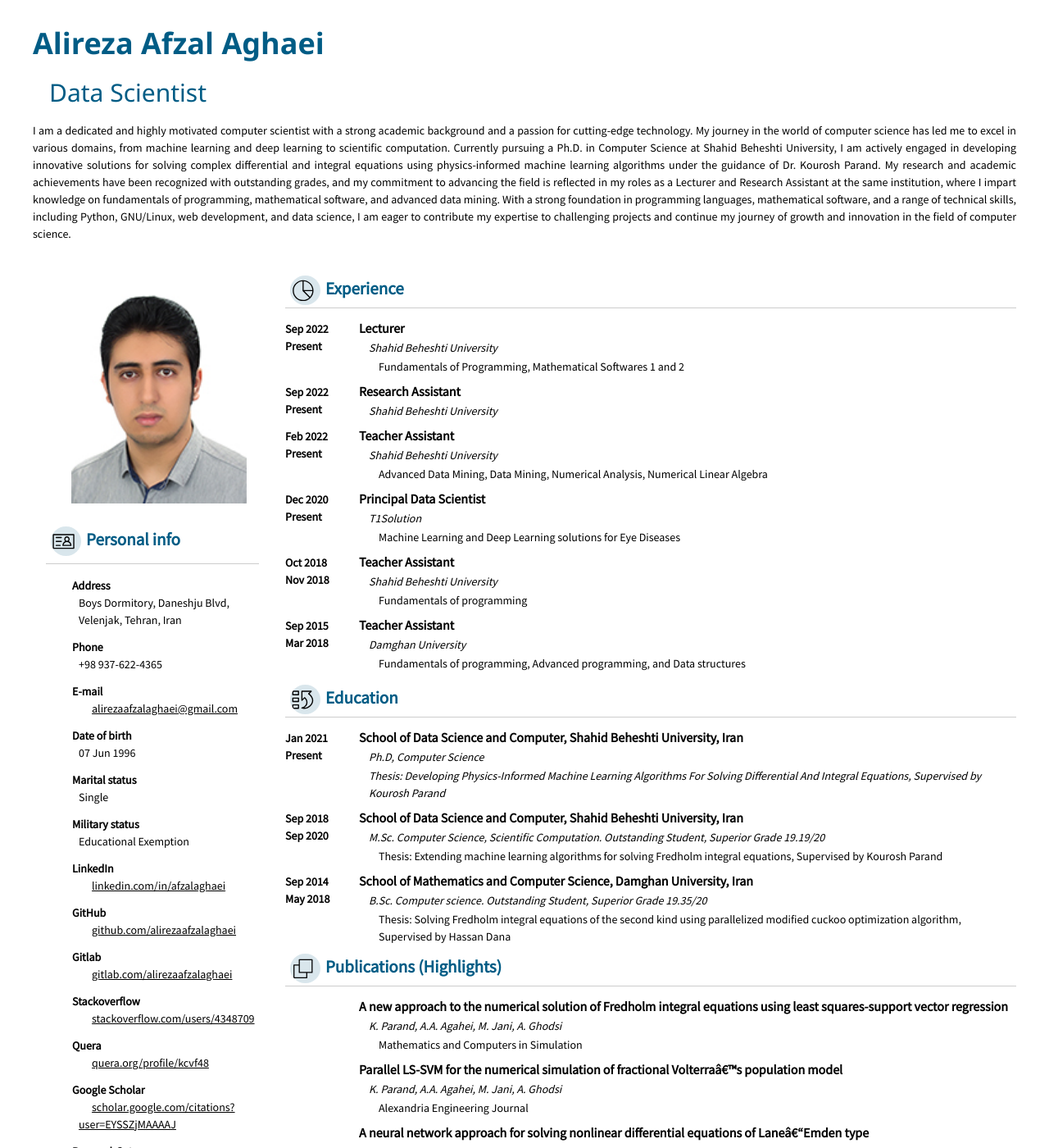
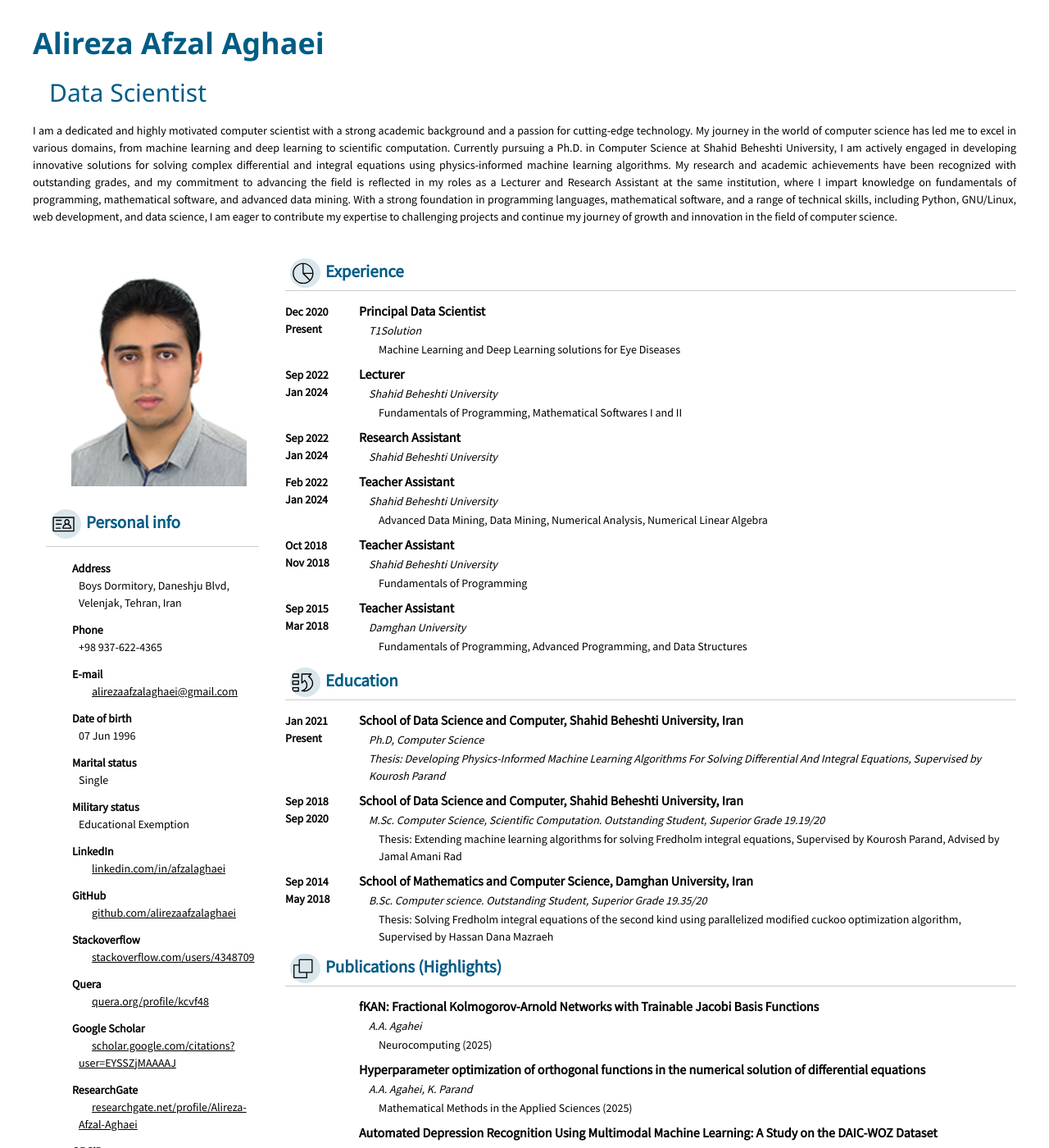
Before and after one commit to alirezaafzalaghaei/alirezaafzalaghaei.github.io, a Jekyll site: the page pages/cv/index.html, which Jekyll copies as it is, in a window 1280 px wide and 1400 px high. Shown: the whole window at 82% size. Built offline with Jekyll 4.4.1, drawn with Linux system fonts in a browser that asks for light colours; some of the changed text lies outside the part shown.

Commit message:
update resume

```diff
--- a/pages/cv/index.html
+++ b/pages/cv/index.html
@@ -225,7 +225,7 @@
          science has led me to excel in various domains, from machine learning and deep learning to scientific
          computation. Currently pursuing a Ph.D. in Computer Science at Shahid Beheshti University, I am actively
          engaged in developing innovative solutions for solving complex differential and integral equations using
-         physics-informed machine learning algorithms under the guidance of Dr. Kourosh Parand. My research and academic
+         physics-informed machine learning algorithms. My research and academic
          achievements have been recognized with outstanding grades, and my commitment to advancing the field is
          reflected in my roles as a Lecturer and Research Assistant at the same institution, where I impart knowledge on
          fundamentals of programming, mathematical software, and advanced data mining. With a strong foundation in
@@ -275,11 +275,6 @@
                      target="_blank">github.com/alirezaafzalaghaei</a></span>
             </div>
             <div class="item">
-               <span>Gitlab</span>
-               <span><a href="https://gitlab.com/alirezaafzalaghaei"
-                     target="_blank">gitlab.com/alirezaafzalaghaei</a></span>
-            </div>
-            <div class="item">
                <span>Stackoverflow</span>
                <span><a href="https://stackoverflow.com/users/4348709"
                      target="_blank">stackoverflow.com/users/4348709</a></span>
@@ -299,6 +294,11 @@
                      target="_blank">researchgate.net/profile/Alireza-Afzal-Aghaei</a></span>
             </div>
             <div class="item">
+               <span>ORCiD</span>
+               <span><a href="https://orcid.org/0000-0001-9505-819X"
+                     target="_blank">orcid.org/0000-0001-9505-819X</a></span>
+            </div>
+            <div class="item">
                <span>Telegram</span>
                <span><a href="https://t.me/conficker" target="_blank">t.me/conficker</a></span>
             </div>
@@ -308,22 +308,31 @@
       <div class="w3-container w3-rest right">
          <div class="block">
             <div class="box w3-border-bottom" id="experience"><span class="ico"></span>Experience</div>
+                           <div class="item">
+                  <div class="w3-col item-left">Dec 2020<br>Present</div>
+                  <div class="w3-rest item-right">
+                     <div class="item-right-1">Principal Data Scientist</div>
+                     <div class="item-right-2">T1Solution</div>
+                     <div class="item-right-3">Machine Learning and Deep Learning solutions for Eye Diseases</div>
+                  </div>
+               </div>
+
             <div class="item">
-               <div class="w3-col item-left">Sep 2022<br>Present</div>
+               <div class="w3-col item-left">Sep 2022<br>Jan 2024</div>
                <div class="w3-rest item-right">
                   <div class="item-right-1">Lecturer</div>
                   <div class="item-right-2">Shahid Beheshti University</div>
-                  <div class="item-right-3">Fundamentals of Programming, Mathematical Softwares 1 and 2</div>
+                  <div class="item-right-3">Fundamentals of Programming, Mathematical Softwares I and II</div>
                </div>
                <div class="item">
-                  <div class="w3-col item-left">Sep 2022<br>Present</div>
+                  <div class="w3-col item-left">Sep 2022<br>Jan 2024</div>
                   <div class="w3-rest item-right">
                      <div class="item-right-1">Research Assistant</div>
                      <div class="item-right-2">Shahid Beheshti University</div>
                   </div>
                </div>
                <div class="item">
-                  <div class="w3-col item-left">Feb 2022<br>Present</div>
+                  <div class="w3-col item-left">Feb 2022<br>Jan 2024</div>
                   <div class="w3-rest item-right">
                      <div class="item-right-1">Teacher Assistant</div>
                      <div class="item-right-2">Shahid Beheshti University</div>
@@ -332,19 +341,11 @@
                   </div>
                </div>
                <div class="item">
-                  <div class="w3-col item-left">Dec 2020<br>Present</div>
-                  <div class="w3-rest item-right">
-                     <div class="item-right-1">Principal Data Scientist</div>
-                     <div class="item-right-2">T1Solution</div>
-                     <div class="item-right-3">Machine Learning and Deep Learning solutions for Eye Diseases</div>
-                  </div>
-               </div>
-               <div class="item">
                   <div class="w3-col item-left">Oct 2018<br>Nov 2018</div>
                   <div class="w3-rest item-right">
                      <div class="item-right-1">Teacher Assistant</div>
                      <div class="item-right-2">Shahid Beheshti University</div>
-                     <div class="item-right-3">Fundamentals of programming</div>
+                     <div class="item-right-3">Fundamentals of Programming</div>
                   </div>
                </div>
                <div class="item">
@@ -352,7 +353,7 @@
                   <div class="w3-rest item-right">
                      <div class="item-right-1">Teacher Assistant</div>
                      <div class="item-right-2">Damghan University</div>
-                     <div class="item-right-3">Fundamentals of programming, Advanced programming, and Data structures
+                     <div class="item-right-3">Fundamentals of Programming, Advanced Programming, and Data Structures
                      </div>
                   </div>
                </div>
@@ -378,7 +379,7 @@
                         Student, Superior Grade 19.19/20</div>
                      <div class="item-right-3">Thesis: Extending machine learning algorithms for solving Fredholm
                         integral
-                        equations, Supervised by Kourosh Parand</div>
+                        equations, Supervised by Kourosh Parand, Advised by Jamal Amani Rad</div>
                   </div>
                </div>
 
@@ -390,7 +391,7 @@
                      <div class="item-right-2">B.Sc. Computer science. Outstanding Student, Superior Grade
                         19.35/20</div>
                      <div class="item-right-3">Thesis: Solving Fredholm integral equations of the second kind using
-                        parallelized modified cuckoo optimization algorithm, Supervised by Hassan Dana</div>
+                        parallelized modified cuckoo optimization algorithm, Supervised by Hassan Dana Mazraeh</div>
                   </div>
                </div>
             </div>
@@ -401,28 +402,25 @@
                <div class="item">
                   <div class="w3-col item-left"></div>
                   <div class="w3-rest item-right">
-                     <div class="item-right-1">A new approach to the numerical solution of Fredholm integral equations
-                        using least squares-support vector regression</div>
-                     <div class="item-right-2">K. Parand, A.A. Agahei, M. Jani, A. Ghodsi</div>
-                     <div class="item-right-3">Mathematics and Computers in Simulation</div>
+                     <div class="item-right-1">fKAN: Fractional Kolmogorov-Arnold Networks with Trainable Jacobi Basis Functions</div>
+                     <div class="item-right-2">A.A. Agahei</div>
+                     <div class="item-right-3">Neurocomputing (2025)</div>
                   </div>
                </div>
                <div class="item">
                   <div class="w3-col item-left"></div>
                   <div class="w3-rest item-right">
-                     <div class="item-right-1">Parallel LS-SVM for the numerical simulation of fractional Volterra’s
-                        population model</div>
-                     <div class="item-right-2">K. Parand, A.A. Agahei, M. Jani, A. Ghodsi</div>
-                     <div class="item-right-3">Alexandria Engineering Journal</div>
+                     <div class="item-right-1">Hyperparameter optimization of orthogonal functions in the numerical solution of differential equations</div>
+                     <div class="item-right-2">A.A. Agahei, K. Parand</div>
+                     <div class="item-right-3">Mathematical Methods in the Applied Sciences (2025)</div>
                   </div>
                </div>
                <div class="item">
                   <div class="w3-col item-left"></div>
                   <div class="w3-rest item-right">
-                     <div class="item-right-1">A neural network approach for solving nonlinear differential equations of
-                        Lane–Emden type</div>
-                     <div class="item-right-2">K. Parand, A.A. Agahei, S. Kiani, T.I. Zadeh, Z. Khosravi</div>
-                     <div class="item-right-3">Engineering with Computers</div>
+                     <div class="item-right-1">Automated Depression Recognition Using Multimodal Machine Learning: A Study on the DAIC-WOZ Dataset</div>
+                     <div class="item-right-2">A.A. Agahei, N. Khodaei</div>
+                     <div class="item-right-3">Computational Mathematics and Computer Modeling with Applications (2024)</div>
                   </div>
                </div>
                <div class="item">
@@ -432,7 +430,16 @@
                         coherence tomography images using a machine learning algorithm</div>
                      <div class="item-right-2">J. Saeidian, T. Mahmoudi, H. Riazi, Z. Montazeriani, A. Khodabande, M.
                         Zarei, N. Ebrahimiadib, B. Jafari, A.A. Aghaei, H. Azimi, E. Khalili Pour</div>
-                     <div class="item-right-3">BMC Medical Imaging</div>
+                     <div class="item-right-3">BMC Medical Imaging (2023)</div>
+                  </div>
+               </div>
+                              <div class="item">
+                  <div class="w3-col item-left"></div>
+                  <div class="w3-rest item-right">
+                     <div class="item-right-1">Parallel LS-SVM for the numerical simulation of fractional Volterra’s
+                        population model</div>
+                     <div class="item-right-2">K. Parand, A.A. Agahei, M. Jani, A. Ghodsi</div>
+                     <div class="item-right-3">Alexandria Engineering Journal (2021)</div>
                   </div>
                </div>
             </div>
@@ -634,6 +641,16 @@
             </div>
             <div class="block">
                <div class="box w3-border-bottom" id="projects"><span class="ico"></span>Projects</div>
+
+               <div class="item">
+                  <div class="w3-col item-left"></div>
+                  <div class="w3-rest item-right">
+                     <div class="item-right-2">TChat</div>
+                     <div class="item-right-3">Implementation of a Terminal-Based Chat Application<a
+                           href="https://github.com/alirezaafzalaghaei/tchat">[Source Code]</a></div>
+                  </div>
+               </div>
+
                <div class="item">
                   <div class="w3-col item-left"></div>
                   <div class="w3-rest item-right">
@@ -696,7 +713,7 @@
                      <div class="rating"><span class="fill"></span><span
                            class="fill"></span><span></span><span></span><span></span></div>
                      <div class="item-right-2">English</div>
-                     <div class="item-right-3">SBTTEP 67/100</div>
+                     <div class="item-right-3">SBUTEP 67/100</div>
                   </div>
                </div>
             </div>
```
Also changed, not shown: 1 other file.
